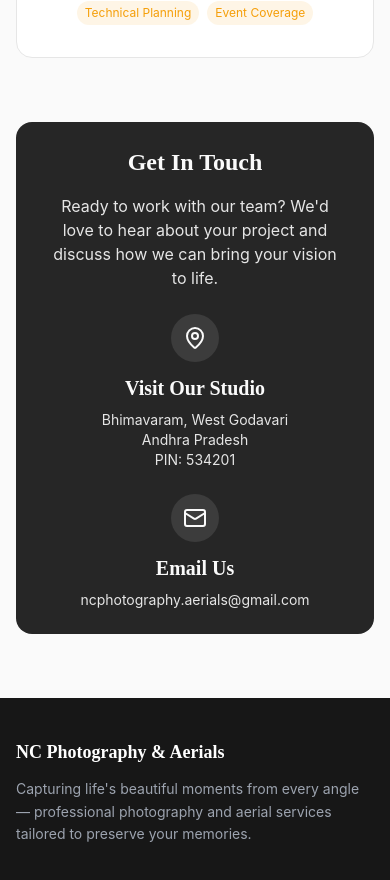
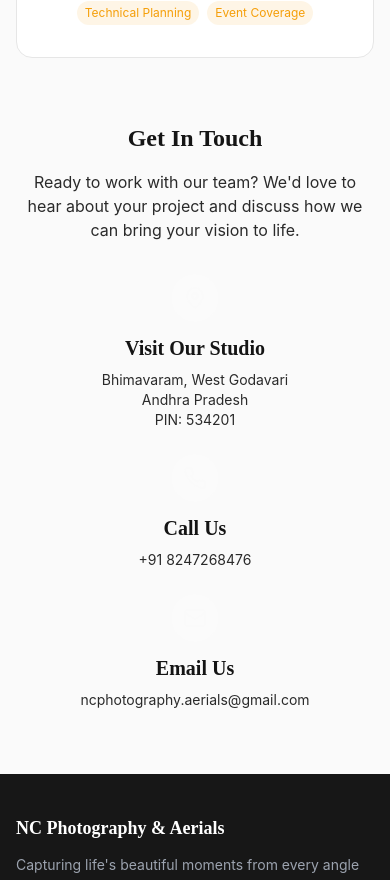
Before and after one commit to EswarSaiSubhuCH/nc-photo-visions, a React (Vite) app: page /about in a window 390 px wide. Shown: the part 1340-2220 px from the top of the page. Built offline with nearby package versions, Linux system fonts and the light colour scheme.

Commit message:
feat: add phone number +91 8247268476 in the middle of contact cards

```diff
--- a/src/pages/About.tsx
+++ b/src/pages/About.tsx
@@ -1,5 +1,5 @@
 import React from "react";
-import { Camera, MapPin, Mail } from "lucide-react"; // Removed unused imports
+import { Camera, MapPin, Mail, Phone } from "lucide-react";
 
 const About = () => {
   const teamMembers = [
@@ -19,24 +19,6 @@ const About = () => {
       specialties: ["Drone Operations", "Aerial Videography", "Technical Planning", "Event Coverage"],
       experience: "5+ years",
     },
-    /*
-    {
-      id: "3",
-      name: "Sarah Mitchell",
-      role: "Senior Photographer",
-      bio: "Sarah brings a creative eye and passion for storytelling to every shoot. Specializing in wedding photography and event coverage, she captures authentic moments with artistic flair.",
-      specialties: ["Wedding Photography", "Event Coverage", "Family Portraits"],
-      experience: "7+ years"
-    },
-    {
-      id: "4",
-      name: "Emma Davis",
-      role: "Post-Production Manager",
-      bio: "Emma's expertise in post-production and digital artistry brings our images to life. She ensures every photo meets our high standards of quality and artistic vision.",
-      specialties: ["Photo Editing", "Color Grading", "Digital Artistry"],
-      experience: "6+ years"
-    }
-    */
   ];
 
   return (
@@ -109,9 +91,8 @@ const About = () => {
           </div>
         </div>
 
-        {/* Contact Information */}
-        <div className="bg-primary text-primary-foreground rounded-2xl p-6 sm:p-8 lg:p-12">
-          <div className="text-center mb-6 sm:mb-8">
+        {/* Contact Section */}
+        <div className="text-center mb-8 sm:mb-12">
           <h2 className="text-2xl sm:text-3xl font-playfair font-bold mb-4">
             Get In Touch
           </h2>
@@ -122,6 +103,7 @@ const About = () => {
         </div>
 
         <div className="grid grid-cols-1 sm:grid-cols-2 md:grid-cols-3 gap-6 sm:gap-8 text-center">
+          {/* Visit Studio */}
           <div className="flex flex-col items-center">
             <div className="w-12 h-12 bg-primary-foreground/10 rounded-full flex items-center justify-center mb-3">
               <MapPin size={24} className="text-primary-foreground" />
@@ -134,20 +116,18 @@ const About = () => {
             </p>
           </div>
 
-            {/*
+          {/* Phone */}
           <div className="flex flex-col items-center">
             <div className="w-12 h-12 bg-primary-foreground/10 rounded-full flex items-center justify-center mb-3">
               <Phone size={24} className="text-primary-foreground" />
             </div>
             <h3 className="font-semibold mb-2">Call Us</h3>
             <p className="opacity-90 text-sm">
-                +1 (555) 123-4567 <br />
-                Available 9 AM - 6 PM <br />
-                Monday - Saturday
+              +91 8247268476
             </p>
           </div>
-            */}
 
+          {/* Email */}
           <div className="flex flex-col items-center">
             <div className="w-12 h-12 bg-primary-foreground/10 rounded-full flex items-center justify-center mb-3">
               <Mail size={24} className="text-primary-foreground" />
@@ -160,7 +140,6 @@ const About = () => {
         </div>
       </div>
     </div>
-    </div>
   );
 };
 
```
Lines whose indentation alone changed are shown as unchanged.
